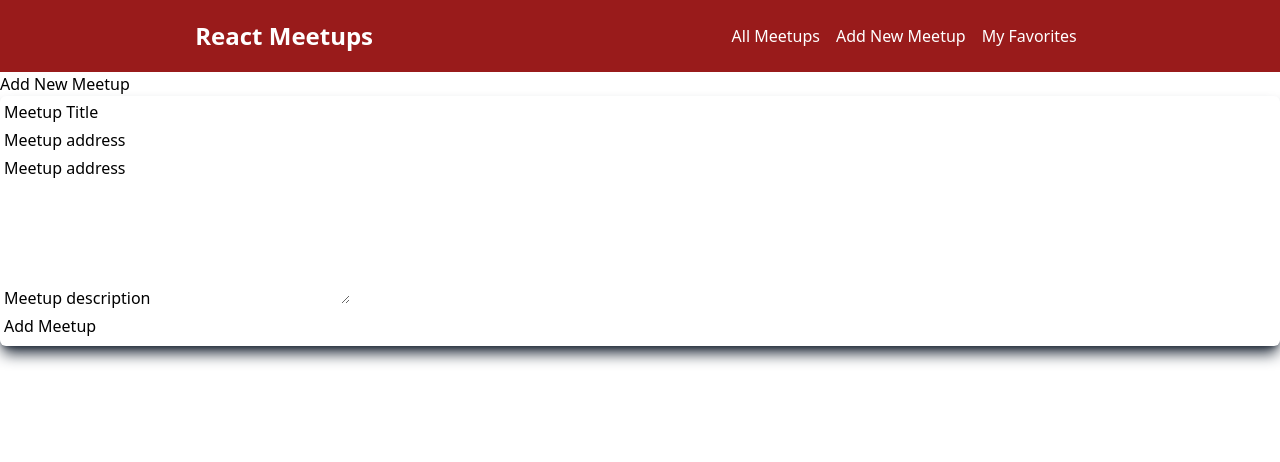
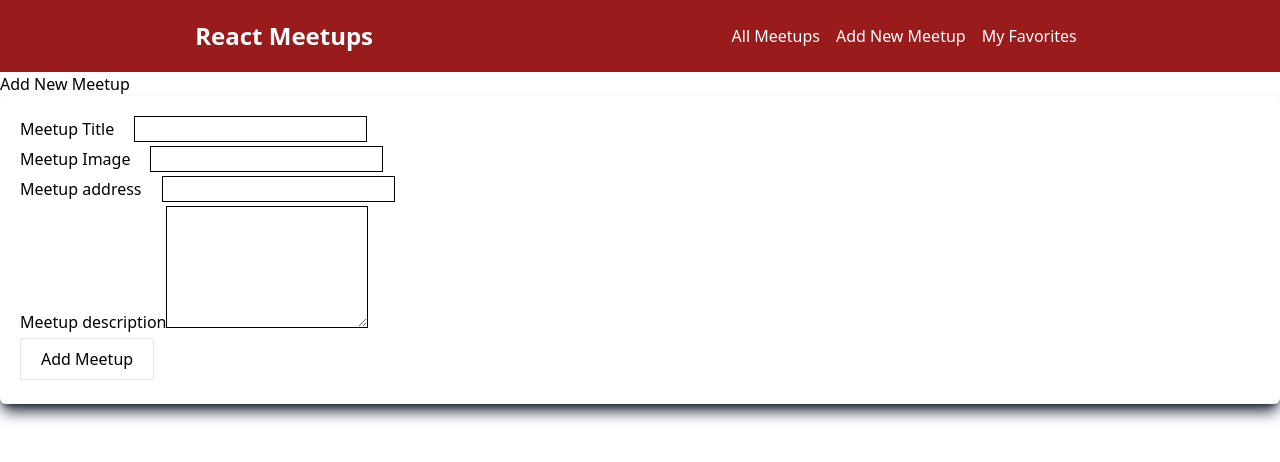
Before and after one commit to ntb-arenas/react-meetup, a React (Vite) app: page /new-meetup in a window 1280 px wide. Shown: the top 462 px of the page. Built offline with nearby package versions, Linux system fonts and the light colour scheme.

Commit message:
Updated newMeetupForm to firebase

```diff
--- a/src/Pages/NewMeetup.jsx
+++ b/src/Pages/NewMeetup.jsx
@@ -1,11 +1,29 @@
 import NewMeetupForm from "../components/meetups/NewMeetupForm";
 import React from "react";
+import { useHistory } from "react-router-dom";
 
 const NewMeetupPage = () => {
+  const history = useHistory();
+
+  function addMeetupHandler(meetupData) {
+    fetch("https://react-meetup-7372e-default-rtdb.europe-west1.firebasedatabase.app/meetups.json", {
+      method: "POST",
+      mode: "cors",
+      cache: "no-cache",
+      credentials: "same-origin",
+      headers: {
+        "Content-Type": "application/json",
+      },
+      body: JSON.stringify(meetupData),
+    }).then(() => {
+      history.replace("/");
+    });
+  }
+
   return (
     <section>
       <h1>Add New Meetup</h1>
-      <NewMeetupForm />
+      <NewMeetupForm onAddMeetup={addMeetupHandler} />
     </section>
   );
 };
--- a/src/components/meetups/NewMeetupForm.jsx
+++ b/src/components/meetups/NewMeetupForm.jsx
@@ -1,28 +1,46 @@
-import React from "react";
+import React, { useRef } from "react";
 import Card from "../ui/Card";
 
-const NewMeetupForm = () => {
+const NewMeetupForm = ({ onAddMeetup }) => {
+  const titleInputRef = useRef();
+  const imageInputRef = useRef();
+  const addressInputRef = useRef();
+  const descInputRef = useRef();
+
+  function submitHandler(event) {
+    event.preventDefault();
+
+    const meetupData = {
+      title: titleInputRef.current.value,
+      image: imageInputRef.current.value,
+      address: addressInputRef.current.value,
+      description: descInputRef.current.value,
+    };
+
+    onAddMeetup(meetupData);
+  }
+
   return (
     <Card>
-      <form className="p-1">
+      <form className="p-5" onSubmit={submitHandler}>
         <div className="mb-1">
           <label htmlFor="title">Meetup Title</label>
-          <input type="text" required id="title" />
+          <input className="ml-5 border border-black" type="text" required id="title" ref={titleInputRef} />
+        </div>
+        <div className="mb-1">
+          <label htmlFor="image">Meetup Image</label>
+          <input className="ml-5 border border-black" type="url" required id="image" ref={imageInputRef} />
         </div>
         <div className="mb-1">
           <label htmlFor="address">Meetup address</label>
-          <input type="url" required id="address" />
-        </div>
-        <div className="mb-1">
-          <label htmlFor="address">Meetup address</label>
-          <input type="text" required id="address" />
+          <input className="ml-5 border border-black" type="text" required id="address" ref={addressInputRef} />
         </div>
         <div className="mb-1">
           <label htmlFor="description">Meetup description</label>
-          <textarea id="description" required rows="5"></textarea>
+          <textarea className="border border-black" id="description" required rows="5" ref={descInputRef}></textarea>
         </div>
         <div className="mb-1">
-          <button>Add Meetup</button>
+          <button className="px-5 py-2 border ">Add Meetup</button>
         </div>
       </form>
     </Card>
```
